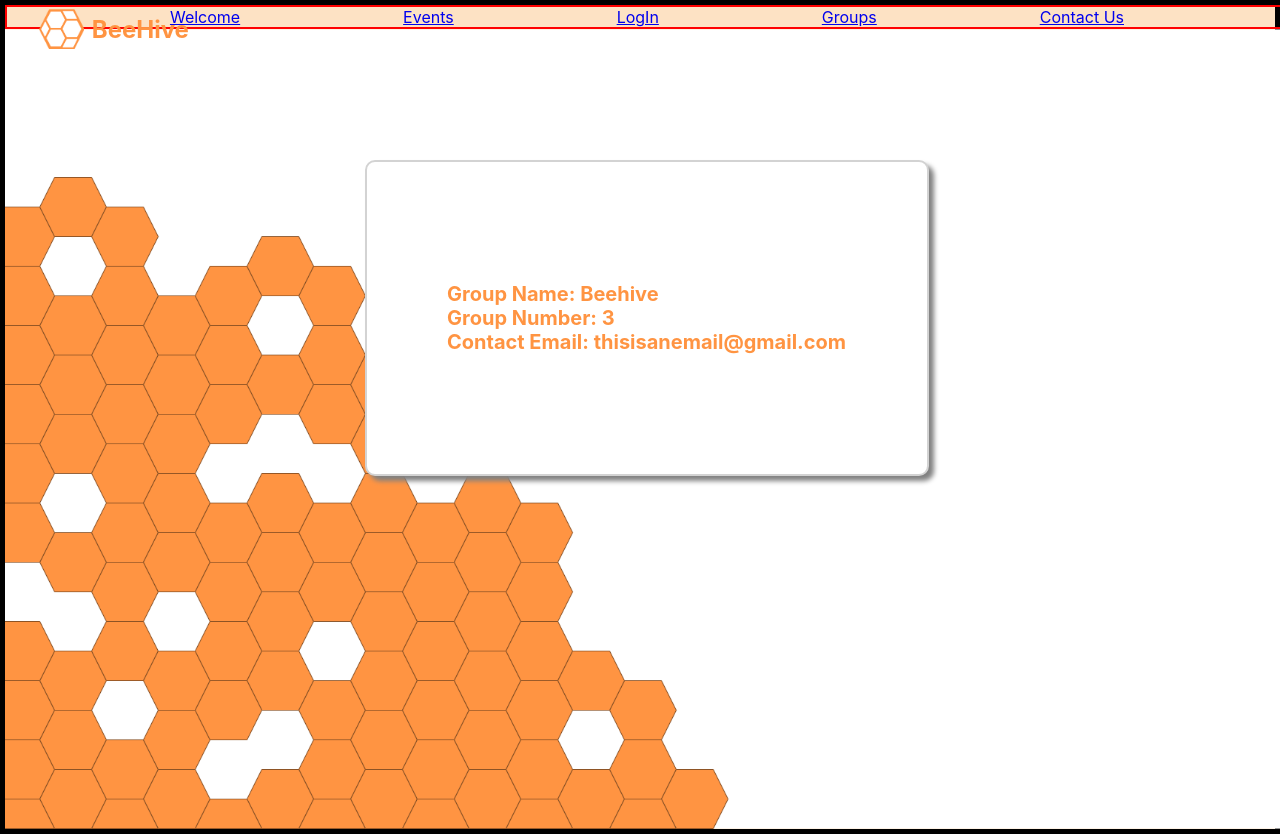
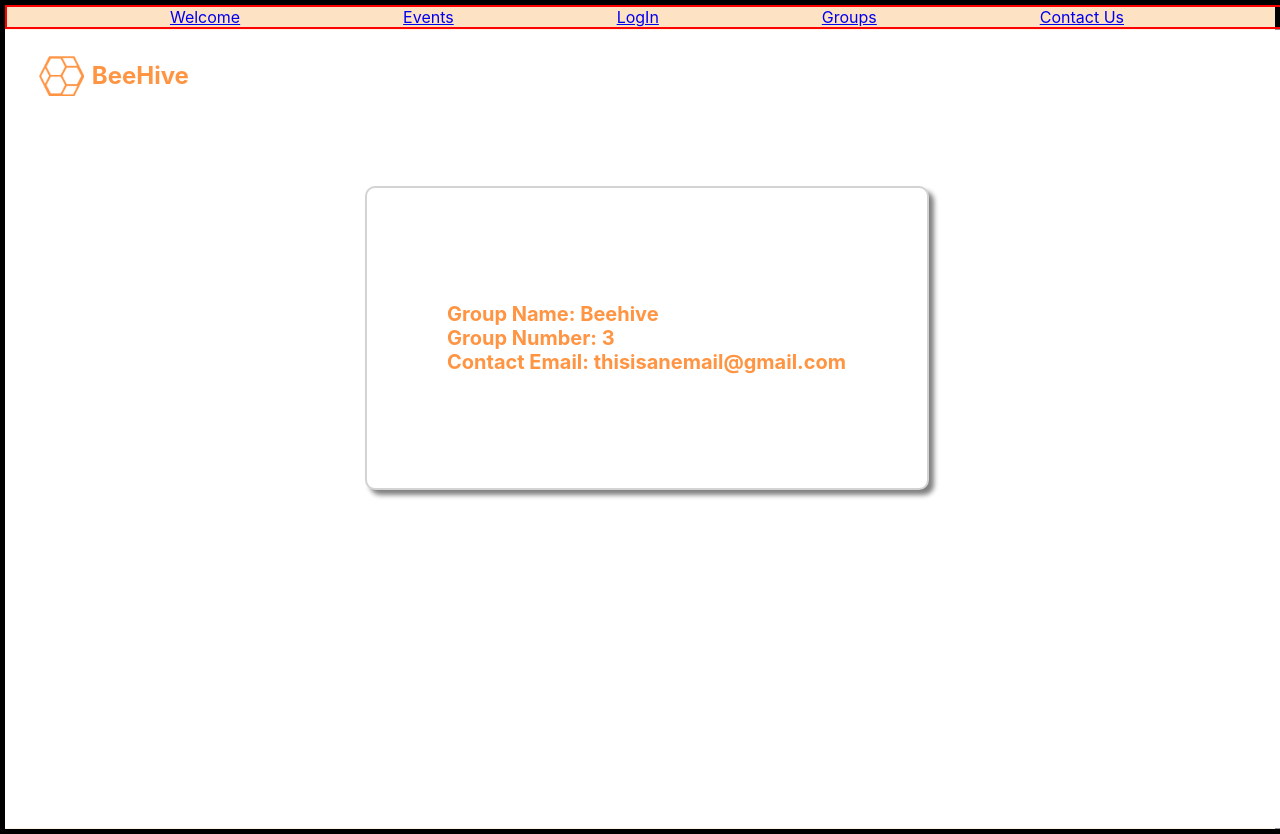
Before and after one commit to MuazAlhaidar/BeeHive, a React (Create React App) app in the folder client/: page /ContactUs in a window 1280 px wide. Built offline with nearby package versions, Linux system fonts and the light colour scheme.

Commit message:
Fixed issue where pages where not clickable in contactus page and added a white background

```diff
--- a/client/src/CSS/ContactUs.css
+++ b/client/src/CSS/ContactUs.css
@@ -5,8 +5,7 @@
   align-items: center;
   justify-content: center;
   flex-direction: column;
-  background: url("../Images/LogInPage\ -\ Background.png") no-repeat center
-    fixed;
+  background: url("../Images/White\ Background.png") no-repeat center fixed;
   background-size: cover;
 }
 
@@ -16,28 +15,29 @@
 
 .ContactUs-Top {
   display: flex;
-  flex-direction: row;
   align-items: center;
-  justify-content: space-between;
+  justify-content: left;
   width: 100vw;
 }
 
 .ContactUs-Info {
-  flex-grow: 1;
-  padding-top: 120px;
-  padding-bottom: 120px;
-  padding-left: 80px;
-  padding-right: 80px;
+  display: flex;
+  padding: 0px 80px 0px 80px;
   text-align: left;
+  align-items: center;
   font-weight: 700;
   font-size: 20px;
   border: solid 2px lightgray;
   border-radius: 10px;
   background-color: white;
   box-shadow: 5px 5px 5px gray;
-  height: 200px;
+  height: 300px;
   width: 400px;
   color: #ff9442;
-  margin-bottom: 50vh;
-  margin-top: 100px;
 }
+
+.ContactUs-Body {
+  display: flex;
+  flex-grow: 1;
+  padding-top: 10vh;
+}
--- a/client/src/Pages/ContactUs.tsx
+++ b/client/src/Pages/ContactUs.tsx
@@ -11,8 +11,10 @@ function ContactUs() {
           <LogoandTitle />
         </div>
       </div>
-      <div className="ContactUs-Info">
-        <ContactUsInfo />
+      <div className="ContactUs-Body">
+        <div className="ContactUs-Info">
+          <ContactUsInfo />
+        </div>
       </div>
     </div>
   );
```
Also changed, not shown: client/src/Images/White Background.png (added).
